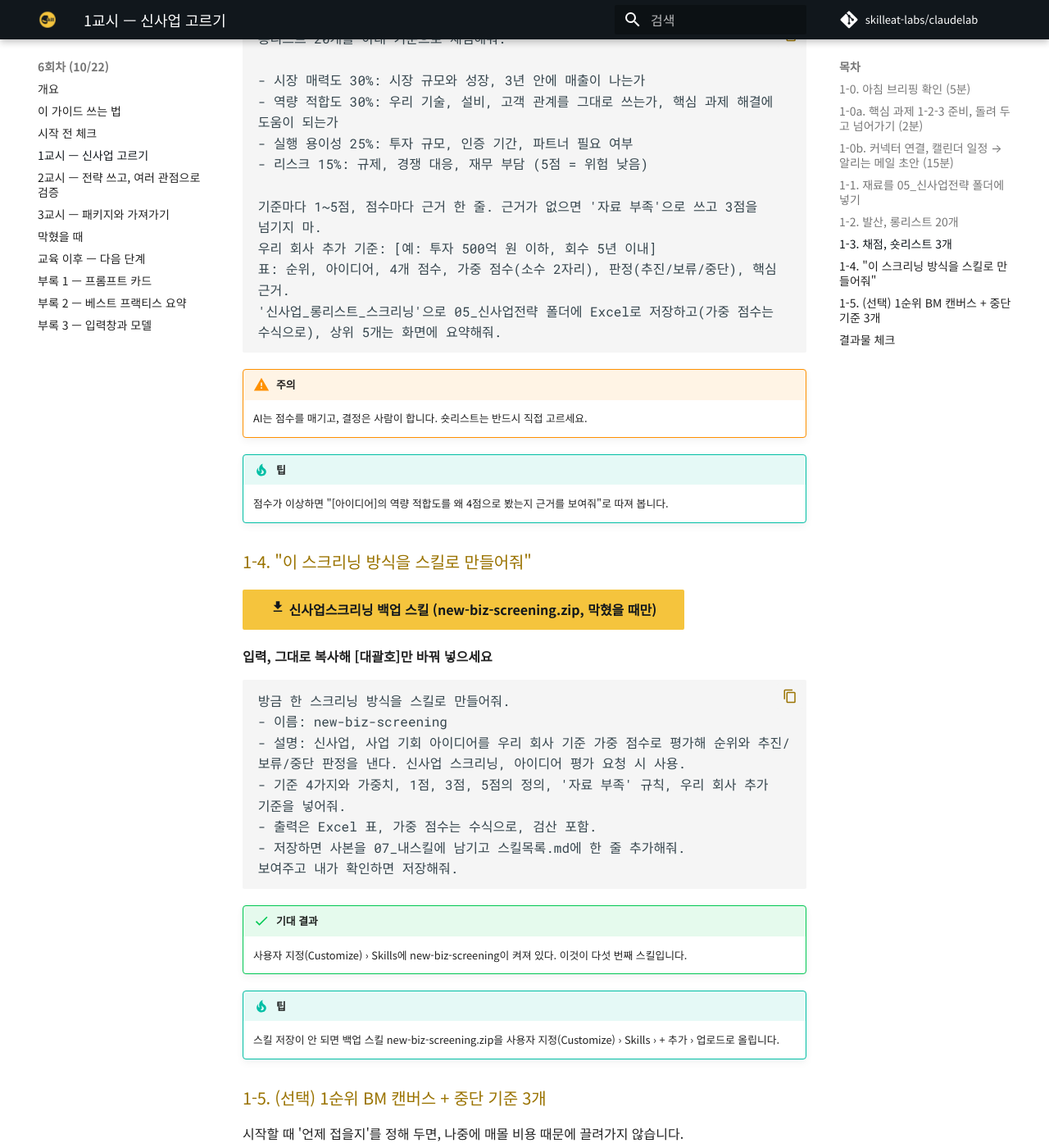
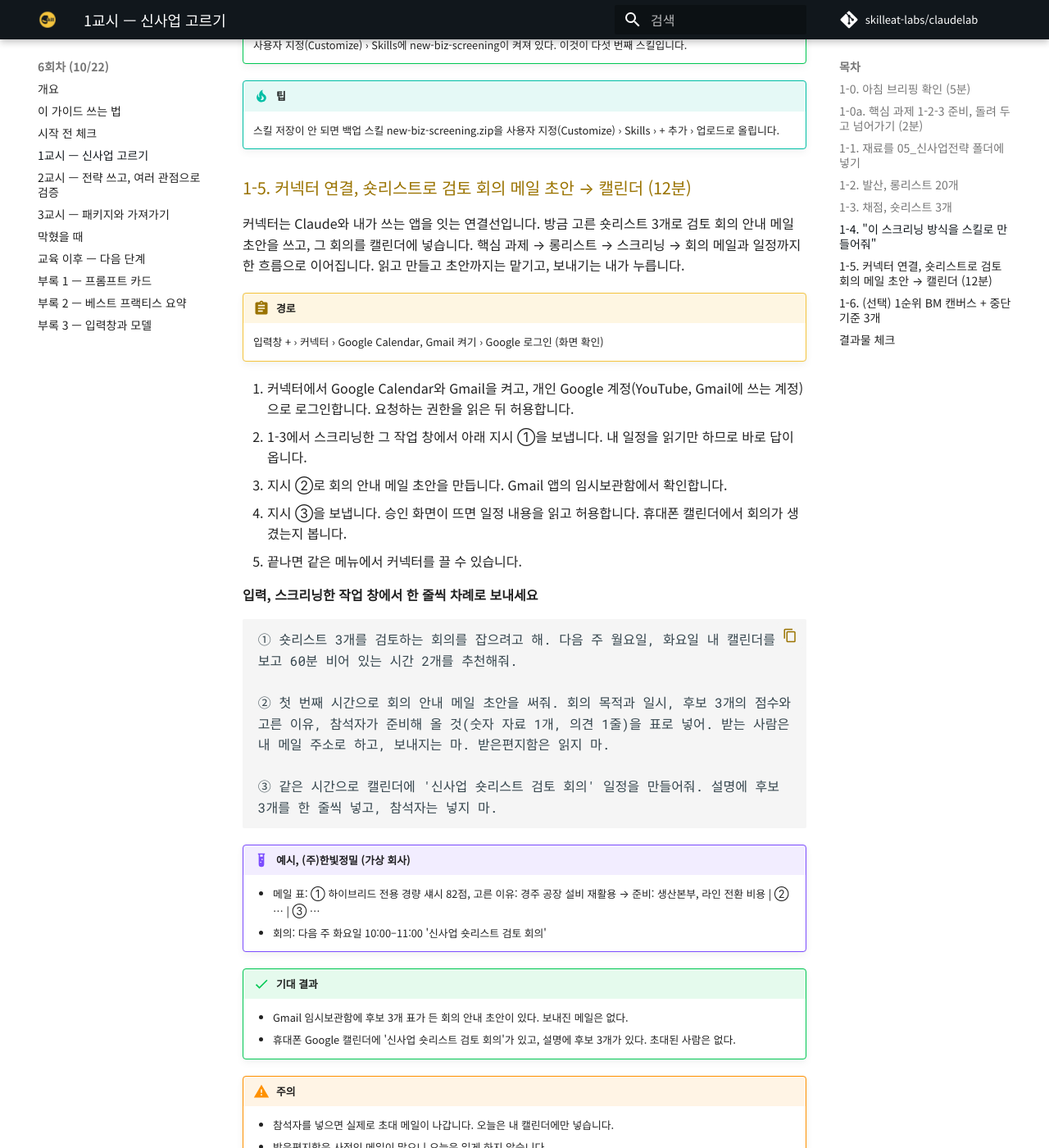
Before and after one commit to skilleat-labs/claudelab, an MkDocs documentation site: the page built from docs/day6/03.md, in a window 1280 px wide and 1400 px high, scrolled down 4343 px. Shown: the whole window at 82% size. Built offline with MkDocs 1.6.1 and Material for MkDocs 9.7.7, drawn with Linux system fonts in a browser that asks for light colours; comment, search, counter and statistics services are not loaded; some of the changed text lies outside the part shown.

Commit message:
6회차: 커넥터 실습을 1교시 끝으로 (숏리스트 → 회의 메일 초안 → 캘린더)
Co-Authored-By: Claude Opus 5.5 <noreply@anthropic.com>

````diff
--- a/docs/day6/03.md
+++ b/docs/day6/03.md
@@ -1,12 +1,13 @@
 # 1교시 — 신사업 고르기
 
-**시간** 14:00–15:00 (개념 정리 14:00–14:15, 같이 하기 14:15–14:20, 14:20–14:32, 14:35–14:47, 14:48–15:00)
+**시간** 14:00–15:00 (개념 정리 14:00–14:15, 같이 하기 14:15–14:20, 14:24–14:35, 14:36–14:47, 14:48–15:00)
 
 **목표** 핵심 과제에서 출발해 아이디어를 넓게 낸 뒤, 우리 기준으로 점수를 매겨 3개로 좁힌다. 고르는 것은 내가 한다.
 
 !!! success "이 교시의 결과물"
     - ① 05_신사업전략/신사업_롱리스트_스크리닝.xlsx (20개 → 숏리스트 3개)
     - ② 신사업스크리닝 스킬 (new-biz-screening)
+    - ③ 검토 회의 안내 Gmail 초안과 캘린더 일정
     - (선택) 05_신사업전략/BM캔버스_숏리스트3.docx
 
 ### 1-0. 아침 브리핑 확인 (5분)
@@ -36,7 +37,7 @@
 [:material-download: (나중에) 밸류체인진단 스킬 value-chain-diagnosis.zip](../files/value-chain-diagnosis.zip){ .md-button .md-button--primary }
 
 1. 새 작업을 하나 열고 아래 지시를 보냅니다.
-2. 몇 분 걸립니다. 기다리지 말고 1-0b 커넥터로 넘어갑니다. Cowork는 작업 여러 개를 동시에 돌립니다.
+2. 몇 분 걸립니다. 기다리지 말고 1교시로 넘어갑니다. 1-1에서 결과 파일(02_밸류체인/핵심과제123_정의서)을 씁니다.
 3. 1교시 1-1을 시작하기 전에 02_밸류체인에 파일이 생겼는지만 확인합니다.
 
 **입력, 그대로 복사해 [대괄호]만 바꿔 넣으세요**
@@ -55,41 +56,7 @@ Word로 '핵심과제123_정의서'라는 이름으로 02_밸류체인 폴더에
 !!! tip "팁"
     - 스킬이 없어도 됩니다. 사용자 지정 › Skills › 내 항목에 밸류체인진단이 없어도 위 지시만으로 진단합니다. 스킬은 나중에 아래 버튼으로 받아 올려 두면 다음부터 같은 방식으로 돌립니다(올린 뒤에는 새 작업에서).
     - 4회차에 직접 만든 핵심 과제가 있으면 그것을 씁니다. 오늘 만든 것과 섞지 않습니다.
-
-### 1-0b. 커넥터 연결, 캘린더 일정 → 알리는 메일 초안 (15분)
-
-커넥터는 Claude와 내가 쓰는 앱을 잇는 연결선입니다. 오늘은 Google 캘린더와 Gmail을 연결해, 일정을 만들고 그 일정을 알리는 메일 초안까지 맡겨 봅니다. 만들고 읽고 초안까지는 맡기고, 보내기는 내가 누릅니다.
-
-!!! abstract "경로"
-    입력창 + › 커넥터 › Google Calendar, Gmail 켜기 › Google 로그인 (화면 확인)
-
-1. 커넥터에서 Google Calendar와 Gmail을 켜고, 개인 Google 계정(YouTube, Gmail에 쓰는 계정)으로 로그인합니다. 요청하는 권한을 읽은 뒤 허용합니다.
-2. 아래 지시 ①을 보냅니다. 승인 화면이 뜨면 일정 내용을 읽고 허용합니다. 휴대폰 캘린더에서 일정이 생겼는지 봅니다.
-3. 지시 ②로 이번 주 일정을 읽고 정리하게 합니다.
-4. 지시 ③으로 방금 만든 일정을 알리는 메일 초안을 만듭니다. Gmail 앱의 임시보관함에서 확인합니다.
-5. 끝나면 같은 메뉴에서 커넥터를 끌 수 있습니다.
-
-**입력, 한 줄씩 차례로 보내세요**
-
-```text
-① 다음 주 월요일 오전 9시에 '주간 업데이트 작성' 30분 일정을 만들어줘.
-
-② 이번 주 내 일정을 보고 준비할 것을 표로 정리해줘.
-
-③ 방금 만든 일정을 팀에 알리는 메일 초안을 써줘. 받는 사람은 내 메일 주소로 하고, 보내지는 마. 받은편지함은 읽지 마.
-```
-
-!!! success "기대 결과"
-    - 휴대폰 Google 캘린더에 다음 주 월요일 09:00 '주간 업데이트 작성'이 있다.
-    - Gmail 임시보관함에 일정 안내 메일 초안이 있다. 보내진 메일은 없다.
-
-!!! warning "주의"
-    - 받은편지함은 사적인 메일이 많으니 오늘은 읽게 하지 않습니다.
-    - 회사 메일, 회사 캘린더는 회사 보안 정책이 허용할 때만 연결합니다. 연결은 본인에게만 적용됩니다.
-    - 커넥터가 목록에 없으면 조직 설정에서 꺼진 것입니다. 강사 화면으로 따라 보고 1-1로 넘어갑니다.
-
-!!! tip "팁"
-    (선택) 예약 작업 프롬프트에 "오늘 Google 캘린더 일정도 브리핑 맨 위에 넣어줘" 한 줄을 더하면 아침 브리핑에 오늘 일정이 같이 옵니다.
+    - 1-2를 시작할 때까지 진단이 안 끝났으면, 위 예시의 과제 3줄을 1-2 지시 맨 앞에 붙여 보냅니다.
 
 ### 1-1. 재료를 05_신사업전략 폴더에 넣기
 
@@ -172,7 +139,48 @@ Word로 '핵심과제123_정의서'라는 이름으로 02_밸류체인 폴더에
 !!! tip "팁"
     스킬 저장이 안 되면 백업 스킬 new-biz-screening.zip을 사용자 지정(Customize) › Skills › + 추가 › 업로드로 올립니다.
 
-### 1-5. (선택) 1순위 BM 캔버스 + 중단 기준 3개
+### 1-5. 커넥터 연결, 숏리스트로 검토 회의 메일 초안 → 캘린더 (12분)
+
+커넥터는 Claude와 내가 쓰는 앱을 잇는 연결선입니다. 방금 고른 숏리스트 3개로 검토 회의 안내 메일 초안을 쓰고, 그 회의를 캘린더에 넣습니다. 핵심 과제 → 롱리스트 → 스크리닝 → 회의 메일과 일정까지 한 흐름으로 이어집니다. 읽고 만들고 초안까지는 맡기고, 보내기는 내가 누릅니다.
+
+!!! abstract "경로"
+    입력창 + › 커넥터 › Google Calendar, Gmail 켜기 › Google 로그인 (화면 확인)
+
+1. 커넥터에서 Google Calendar와 Gmail을 켜고, 개인 Google 계정(YouTube, Gmail에 쓰는 계정)으로 로그인합니다. 요청하는 권한을 읽은 뒤 허용합니다.
+2. 1-3에서 스크리닝한 그 작업 창에서 아래 지시 ①을 보냅니다. 내 일정을 읽기만 하므로 바로 답이 옵니다.
+3. 지시 ②로 회의 안내 메일 초안을 만듭니다. Gmail 앱의 임시보관함에서 확인합니다.
+4. 지시 ③을 보냅니다. 승인 화면이 뜨면 일정 내용을 읽고 허용합니다. 휴대폰 캘린더에서 회의가 생겼는지 봅니다.
+5. 끝나면 같은 메뉴에서 커넥터를 끌 수 있습니다.
+
+**입력, 스크리닝한 작업 창에서 한 줄씩 차례로 보내세요**
+
+```text
+① 숏리스트 3개를 검토하는 회의를 잡으려고 해. 다음 주 월요일, 화요일 내 캘린더를 보고 60분 비어 있는 시간 2개를 추천해줘.
+
+② 첫 번째 시간으로 회의 안내 메일 초안을 써줘. 회의 목적과 일시, 후보 3개의 점수와 고른 이유, 참석자가 준비해 올 것(숫자 자료 1개, 의견 1줄)을 표로 넣어. 받는 사람은 내 메일 주소로 하고, 보내지는 마. 받은편지함은 읽지 마.
+
+③ 같은 시간으로 캘린더에 '신사업 숏리스트 검토 회의' 일정을 만들어줘. 설명에 후보 3개를 한 줄씩 넣고, 참석자는 넣지 마.
+```
+
+!!! example "예시, (주)한빛정밀 (가상 회사)"
+    - 메일 표: ① 하이브리드 전용 경량 섀시 82점, 고른 이유: 경주 공장 설비 재활용 → 준비: 생산본부, 라인 전환 비용 | ② … | ③ …
+    - 회의: 다음 주 화요일 10:00–11:00 '신사업 숏리스트 검토 회의'
+
+!!! success "기대 결과"
+    - Gmail 임시보관함에 후보 3개 표가 든 회의 안내 초안이 있다. 보내진 메일은 없다.
+    - 휴대폰 Google 캘린더에 '신사업 숏리스트 검토 회의'가 있고, 설명에 후보 3개가 있다. 초대된 사람은 없다.
+
+!!! warning "주의"
+    - 참석자를 넣으면 실제로 초대 메일이 나갑니다. 오늘은 내 캘린더에만 넣습니다.
+    - 받은편지함은 사적인 메일이 많으니 오늘은 읽게 하지 않습니다.
+    - 회사 메일, 회사 캘린더는 회사 보안 정책이 허용할 때만 연결합니다. 연결은 본인에게만 적용됩니다.
+    - 커넥터가 목록에 없으면 조직 설정에서 꺼진 것입니다. 강사 화면으로 따라 보고 2교시로 넘어갑니다.
+
+!!! tip "팁"
+    - 스크리닝한 창을 닫았다면 새 작업에서 지시 ① 앞에 "05_신사업전략의 신사업_롱리스트_스크리닝 파일에서 숏리스트 3개를 읽어."를 붙입니다.
+    - (선택) 예약 작업 프롬프트에 "오늘 Google 캘린더 일정도 브리핑 맨 위에 넣어줘" 한 줄을 더하면 아침 브리핑에 오늘 일정이 같이 옵니다.
+
+### 1-6. (선택) 1순위 BM 캔버스 + 중단 기준 3개
 
 시작할 때 '언제 접을지'를 정해 두면, 나중에 매몰 비용 때문에 끌려가지 않습니다.
 
````
Also changed, not shown: docs/day6/02.md (+1 -1 lines), docs/day6/06.md (+1 -1 lines), docs/day6/08.md (+2 -2 lines).
